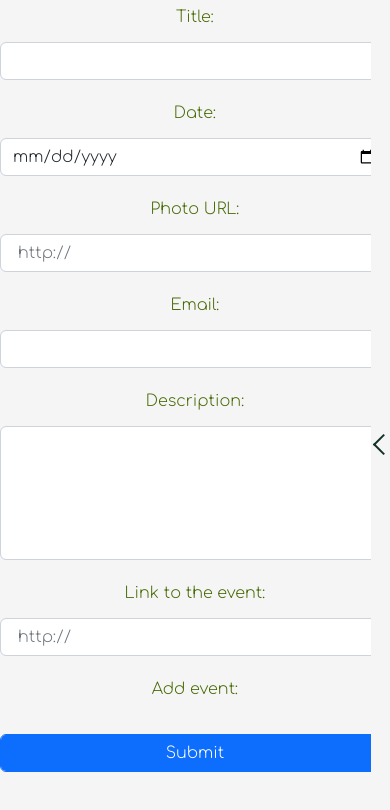
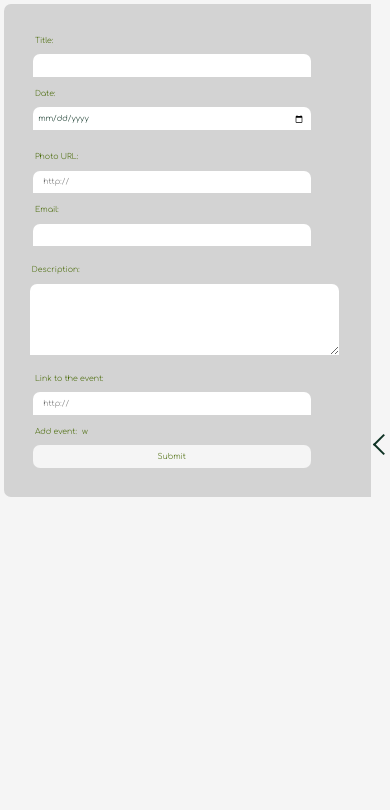
Before and after one commit to EwaDwornik/HerbWebIceland-NextJS, a Next.js app: page /workshop-form in a window 390 px wide. Shown: the top 810 px of the page. Built offline with nearby package versions, Linux system fonts and the light colour scheme.

Commit message:
Formik & Yup

```diff
--- a/package.json
+++ b/package.json
@@ -14,7 +14,8 @@
     "next": "12.3.1",
     "react": "18.2.0",
     "react-dom": "18.2.0",
-    "sass": "^1.55.0"
+    "sass": "^1.55.0",
+    "yup": "^0.32.11"
   },
   "devDependencies": {
     "@types/node": "18.11.0",
--- a/pages/articles.tsx
+++ b/pages/articles.tsx
@@ -55,7 +55,6 @@ function Articles() {
                 </div>
             </div>
             <div>
-
                 {results.map((article, key) =>
                     <div key={article.id}>
                         <div>
--- a/pages/index.tsx
+++ b/pages/index.tsx
@@ -39,7 +39,7 @@ function Home() {
                 <p className="animated bounceInLeft">YOU MIGHT THINK THAT ICELANDIC FLORA IS POOR...</p>
             </div>
             <div className="home-page-decription">
-                <h5>...and you might be right</h5>
+                <p>...and you might be right</p>
                 But! Between the lava fields and glaciers you can find plenty of medical herbs, at least 85,
                 that can help you to improve your life.<br/>
                 Tough climate made them very potent, few leaves taken from birch won’t harm the tree, but their
--- a/pages/workshop-form.tsx
+++ b/pages/workshop-form.tsx
@@ -1,10 +1,12 @@
 import React, {useState} from 'react';
 import {generateIdWorkshop} from "../services/utilities";
-import {Workshop} from "../model";
 import {workshopsDB} from "../data/workshops";
+import {Formik, Form} from "formik";
+import * as Yup from 'yup';
 
 
-const initialState: Workshop = {
+
+const initialState={
     id: -1,
         title: '',
         date: '',
@@ -12,99 +14,156 @@ const initialState: Workshop = {
         email: '',
         description: '',
         event: ''
-};
+}
+const WorkshopSchema = Yup.object().shape({
+    title: Yup.string()
+        .min(2, 'Too short')
+        .max(50, 'Too long')
+        .required('Required'),
+    date: Yup.date().required(),
+    imageWorkshop: Yup.string().required(),
+    email: Yup.string().email('Invalid email').required('Required'),
+    description: Yup.string().min(20, 'Too short').required('Required'),
+    event: Yup.string().required(),
+});
 
-// Form to add a workshop. It is sorted by a date.
+
 
 export function WorkshopForm({addWorkshop}: any) {
     const [formState, setFormState] = useState(initialState);
 
-    const handleSubmit = (event: any) => {
+
+    const handleChange = (event: any) => {
         event.preventDefault();
         workshopsDB.push({...formState, id: generateIdWorkshop()});
+        // Form to add a workshop. It is sorted by a date.
         workshopsDB.sort((a, b) => (b.date > a.date) ? 1 : -1)
         addWorkshop(formState);
         setFormState(initialState);
     };
 
+
     return (
         <div className="center-element ">
-                <form onSubmit={handleSubmit} className="row g-3 center-element">
-                    <div className="col-md-5">
-                        <label className="form-label">Title:</label>
+            <Formik
+                initialValues ={{
+                    id: -1,
+                    title: '',
+                    date: '',
+                    imageWorkshop: '',
+                    email: '',
+                    description: '',
+                    event: ''
+                }}
+                validationSchema={WorkshopSchema}
+                onSubmit={handleChange}
+            >
+
+                {({errors, touched}) => (
+                    <Form className="workshop-form">
+                        <div>
+                            <div className="pos-relative">
+                                <label>Title:</label>
                                 <input
+                                    className="effect-green"
                                     type='text'
-                            className="form-control"
                                     required
                                     value={formState.title}
                                     onChange={e => {
                                         setFormState({...formState, title: e.target.value});
                                     }}/>
+                                <span className="focus-border"></span>
+                                {errors.title ? (
+                                    <div>{errors.title}</div>
+                                ) : null}
                             </div>
-
-                    <div className="col-md-5">
-                        <label className="form-label">Date:</label>
+                            <div className="pos-relative">
+                                <label>Date:</label>
                                 <input
+                                    className="effect-green"
                                     type='date'
-                            className="form-control"
                                     required
                                     value={formState.date}
                                     onChange={e => {
                                         setFormState({...formState, date: e.target.value});
                                     }}/>
+                                <span className="focus-border"></span>
+                                {errors.date ? (
+                                    <div>{errors.date}</div>
+                                ) : null}
                             </div>
-                    <div className="col-md-5">
-                        <label className="form-label">Photo URL:</label>
+                        </div>
+                        <div>
+                            <div className="pos-relative">
+                                <label>Photo URL:</label>
                                 <input
+                                    className="effect-green"
                                     type='text'
-                            className="form-control"
                                     placeholder="http://"
                                     required
                                     value={formState.imageWorkshop}
                                     onChange={e => {
                                         setFormState({...formState, imageWorkshop: e.target.value});
                                     }}/>
+                                <span className="focus-border"></span>
                             </div>
-                    <div className="col-md-5">
-                        <label className="form-label">Email:</label>
+                            <div className="pos-relative">
+                                <label>Email:</label>
                                 <input
+                                    className="effect-green"
                                     type='text'
-                            className="form-control"
                                     required
                                     value={formState.email}
                                     onChange={e => {
                                         setFormState({...formState, email: e.target.value});
-                            }}/></div>
-                    <div className="col-md-10">
-                        <label className="form-label">Description:</label>
+                                    }}/>
+                                <span className="focus-border"></span>
+                                {errors.email && touched.email ? <div>{errors.email}</div> : null}
+                            </div>
+                        </div>
+                        <div className="pos-relative">
+                            <label>Description:</label>
                             <textarea
-                            className="form-control"
+                                className="effect-green"
                                 rows={5}
                                 maxLength={450}
                                 required
                                 value={formState.description}
                                 onChange={e => {
                                     setFormState({...formState, description: e.target.value});
-                            }}/></div>
-                    <div className="col-md-5">
-                        <label className="form-label">Link to the event:</label>
+                                }}/>
+                            <span className="focus-border"></span>
+                            {errors.description ? (
+                                <div>{errors.description}</div>
+                            ) : null}
+                        </div>
+                        <div>
+                            <div className="pos-relative">
+                                <label>Link to the event:</label>
                                 <input
+                                    className="effect-green"
                                     type='text'
-                            className="form-control"
                                     placeholder="http://"
                                     required
                                     value={formState.event}
                                     onChange={e => {
                                         setFormState({...formState, event: e.target.value});
-                            }}/></div>
-
-                    <div className="col-md-5">
-                        <label className="form-label">Add event:</label>
-
-                        <button type="submit" className="btn btn-primary form-control">Submit</button>
+                                    }}/>
+                                <span className="focus-border"></span>
+                                {errors.event ? (
+                                    <div>{errors.event}</div>
+                                ) : null}
                             </div>
 
-                </form>
+                            <div>
+                                <label>Add event:</label>
+                                w <button type="submit">Submit</button>
+                            </div>
+                        </div>
+
+                    </Form>
+                )}
+            </Formik>
         </div>
     )
 }
--- a/pages/workshops.tsx
+++ b/pages/workshops.tsx
@@ -35,16 +35,16 @@ function Workshops() {
 
             </div>
 
-            <button className="btn btn-primary" type="button" data-bs-toggle="collapse"
+            <button  type="button" data-bs-toggle="collapse"
                     data-bs-target="#collapseWorkshop"
                     aria-expanded="false" aria-controls="collapseExample">
                 add workshop
             </button>
 
             <div className="collapse" id="collapseWorkshop">
-                <div className="card form-workshop card-body">
+
                     <WorkshopForm addWorkshop={addWorkshop}/>
-                </div>
+
             </div>
 
             <div>
--- a/styles/globals.css
+++ b/styles/globals.css
@@ -4,6 +4,10 @@ body {
   background-color: whitesmoke;
   text-align: center;
   color: #466803;
+  font-size: 1vw;
+}
+body h5 {
+  font-size: 1.5vw;
 }
 
 a, Link {
@@ -24,6 +28,8 @@ button {
   border: #0F3325 solid 0.5px;
   transition: background-color 1s linear;
   margin-top: 5%;
+  padding: 2%;
+  border-radius: 7px;
 }
 
 button:hover {
@@ -108,7 +114,7 @@ img {
   color: white;
   text-align: right;
   padding-right: 5%;
-  font-size: 0.7vw;
+  font-size: 1vw;
 }
 .credits a {
   text-decoration: none;
@@ -191,20 +197,22 @@ img {
   align-items: center;
   color: whitesmoke;
 }
-#first img, #second img {
-  opacity: 0.5;
-  width: auto;
-}
-#first img:hover, #second img:hover {
-  opacity: 0.6;
-  width: auto;
-}
 #first div, #second div {
   position: absolute;
   bottom: 0;
   right: 0;
   color: whitesmoke;
   padding: 1%;
+}
+
+#second img {
+  opacity: 0.5;
+  max-height: 40vw;
+  width: auto;
+}
+#second img:hover {
+  opacity: 0.6;
+  width: auto;
 }
 
 .home-page-decription {
@@ -270,6 +278,37 @@ img {
 }
 
 /* Herb */
+.lightBoxShadow {
+  display: flex;
+  padding: 2%;
+  margin: 5%;
+  justify-content: space-around;
+  align-items: center;
+  border-radius: 7px;
+}
+
+.lightBoxShadow > div:not(:first-child) {
+  background-color: whitesmoke;
+  padding: 2%;
+  margin: 5%;
+  border-radius: 7px;
+  width: 40%;
+}
+
+.circleBox {
+  display: flex;
+  justify-content: center;
+  align-content: center;
+  border-radius: 50%;
+  background-color: whitesmoke;
+  max-width: 30%;
+  min-width: 400px;
+  padding: 5%;
+}
+.circleBox img {
+  max-height: 300px;
+}
+
 .herb-background {
   background: url("../public/images/ArtHouse-studio.jpg") no-repeat center center fixed;
   -webkit-background-size: cover;
@@ -286,6 +325,18 @@ img {
 }
 .herb-name-box div {
   width: 30%;
+}
+
+.vegetation-box {
+  display: flex;
+  padding: 2%;
+  margin: 5%;
+  justify-content: space-around;
+  align-items: center;
+  border-radius: 7px;
+}
+.vegetation-box img {
+  max-width: 400px;
 }
 
 /* Articles & Workshops */
@@ -310,6 +361,22 @@ img {
   padding: 15%;
   display: grid;
   justify-content: end;
+}
+
+.workshop-form {
+  display: grid;
+  grid-template-columns: 1fr 1fr;
+  justify-items: start;
+  text-align: start;
+  background-color: lightgray;
+  padding: 5%;
+  border-radius: 7px;
+  margin: 5%;
+}
+.workshop-form div input, .workshop-form span, .workshop-form button, .workshop-form textarea {
+  width: 25vw;
+  border: none;
+  margin: 1%;
 }
 
 .workshop-card, .article-card {
@@ -385,7 +452,6 @@ img {
 }
 
 .contact-box {
-  border-radius: 7px;
   display: flex;
   background-color: lightgray;
   padding: 5%;
@@ -401,6 +467,7 @@ img {
 }
 .contactForm div input, .contactForm textarea, .contactForm span, .contactForm button {
   width: 300px;
+  border: none;
 }
 
 .section {
@@ -471,14 +538,31 @@ img {
 }
 
 @media only screen and (max-width: 700px) {
-  .symptom-box, .contact-box, .workshop-box, .article-box, .herb-name-box {
-    flex-direction: column;
-    width: 100%;
+  body {
+    font-size: 2vw;
   }
-  .workshop-card, .article-card {
+  body h5, body h3 {
+    font-size: 2.5vw;
+  }
+  .symptom-box, .contact-box, .workshop-box, .article-box, .herb-name-box, .lightBoxShadow, .vegetation-box, .workshop-description, .workshop-card, .article-card, .workshop-form {
     display: flex;
     flex-direction: column;
-    align-items: center;
+    flex-wrap: wrap;
+    width: 100%;
+    margin: 1%;
+  }
+  .symptom-box div, .symptom-box p, .symptom-box img, .contact-box div, .contact-box p, .contact-box img, .workshop-box div, .workshop-box p, .workshop-box img, .article-box div, .article-box p, .article-box img, .herb-name-box div, .herb-name-box p, .herb-name-box img, .lightBoxShadow div, .lightBoxShadow p, .lightBoxShadow img, .vegetation-box div, .vegetation-box p, .vegetation-box img, .workshop-description div, .workshop-description p, .workshop-description img, .workshop-card div, .workshop-card p, .workshop-card img, .article-card div, .article-card p, .article-card img, .workshop-form div, .workshop-form p, .workshop-form img {
+    max-width: 100%;
+    width: 90%;
+    margin: 1%;
+  }
+  .workshop-form div input, .workshop-form span, .workshop-form button, .workshop-form textarea {
+    width: 100%;
+    border: none;
+    margin: 1%;
+  }
+  #first, #second {
+    height: 200px;
   }
   .navigation {
     right: -50%;
@@ -486,6 +570,10 @@ img {
     grid-template-columns: 1fr 2fr;
   }
 }
+.home-page-decription {
+  padding: 3%;
+}
+
 @media print {
   a[href^=http]:after {
     content: " (" attr(href) ")";
--- a/styles/globals.scss
+++ b/styles/globals.scss
@@ -31,12 +31,15 @@ $theme: #2e3738;
 
 /* overall changes */
 
-
 body {
   font-family: 'Comfortaa', cursive;
   background-color: $maincolor;
   text-align: center;
   color: $dark-green;
+  font-size: 1vw;
+  h5 {
+    font-size: 1.5vw;
+  }
 }
 
 a, Link {
@@ -57,13 +60,14 @@ button {
   border: $super-dark-green solid 0.5px;
   transition: background-color 1s linear;
   margin-top: 5%;
+  padding: 2%;
+  border-radius: 7px;
 }
 
 button:hover {
   color: $maincolor;
   background-color: $dark-green;
 }
-
 
 :focus {
   outline: none;
@@ -142,7 +146,7 @@ img {
   color: white;
   text-align: right;
   padding-right: 5%;
-  font-size: 0.7vw;
+  font-size: 1vw;
   a {
     text-decoration: none;
     color: $maincolor;
@@ -208,7 +212,6 @@ img {
 }
 
 
-
 #first, #second {
   width: 100%;
   height: 500px;
@@ -221,16 +224,6 @@ img {
   align-items: center;
   color: $maincolor;
 
-  img {
-    opacity: 0.5;
-    width: auto;
-  }
-
-  img:hover {
-    opacity: 0.6;
-    width: auto;
-  }
-
   div {
     position: absolute;
     bottom: 0;
@@ -241,9 +234,19 @@ img {
 
 }
 
+#second {
+  img {
+    opacity: 0.5;
+    max-height: 40vw;
+    width: auto;
+  }
+  img:hover {
+    opacity: 0.6;
+    width: auto;
+  }
+}
 .home-page-decription {
   padding: 10%;
-
 }
 
 .home-page-navigation {
@@ -298,6 +301,7 @@ img {
     margin: 2%;
   }
 }
+
  .workshop-box p, .article-box p {
   width: 40%
 }
@@ -307,6 +311,38 @@ img {
 }
 
 /* Herb */
+
+.lightBoxShadow {
+  display: flex;
+  padding: 2%;
+  margin: 5%;
+  justify-content: space-around;
+  align-items: center;
+  border-radius: 7px;
+}
+
+.lightBoxShadow >  div:not(:first-child){
+  background-color: $maincolor;
+  padding: 2%;
+  margin: 5%;
+  border-radius: 7px;
+  width: 40%
+}
+
+.circleBox {
+  display: flex;
+  justify-content: center;
+  align-content: center;
+  border-radius: 50%;
+  background-color: $maincolor;
+  max-width: 30%;
+  min-width: 400px;
+  padding: 5%;
+  img {
+    max-height: 300px;
+  }
+}
+
 
 .herb-background {
   @include parallax-background("../public/images/ArtHouse-studio.jpg");
@@ -321,6 +357,18 @@ img {
   }
   div {
     width: 30%;
+  }
+}
+
+.vegetation-box {
+  display: flex;
+  padding: 2%;
+  margin: 5%;
+  justify-content: space-around;
+  align-items: center;
+  border-radius: 7px;
+  img {
+    max-width: 400px;
   }
 }
 
@@ -341,7 +389,22 @@ img {
   justify-content: end;
 }
 
+.workshop-form {
+  display: grid;
+  grid-template-columns: 1fr 1fr;
+  justify-items: start;
+  text-align: start;
+  background-color: $shadow-color;
+  padding: 5%;
+  border-radius: 7px;
+  margin: 5%;
+  div input, span, button, textarea {
+    width: 25vw;
+    border: none;
+    margin: 1%;
+  }
 
+}
 
 .workshop-card, .article-card {
   display: flex;
@@ -416,7 +479,6 @@ img {
 
 
 .contact-box {
-  border-radius: 7px;
   display: flex;
   background-color: lightgray;
   padding: 5%;
@@ -432,6 +494,7 @@ img {
 
   div input, textarea, span, button {
     width: 300px;
+    border: none;
   }
 
 }
@@ -509,17 +572,37 @@ img {
 
 @media only screen and (max-width: 700px) {
 
-  .symptom-box, .contact-box, .workshop-box, .article-box, .herb-name-box {
+  body {
+    font-size: 2vw;
+    h5, h3 {
+      font-size: 2.5vw;
+    }
+     }
+
+  .symptom-box, .contact-box, .workshop-box, .article-box, .herb-name-box, .lightBoxShadow, .vegetation-box, .workshop-description, .workshop-card, .article-card, .workshop-form {
+display: flex;
     flex-direction: column;
-    width: 100%
+    flex-wrap: wrap;
+    width: 100%;
+    margin: 1%;
+    div, p, img {
+      max-width: 100%;
+      width: 90%;
+      margin: 1%;
+    }
+      }
+  .workshop-form {
+    div input, span, button, textarea {
+      width: 100%;
+      border: none;
+      margin: 1%;
+    }
   }
 
+  #first, #second {
+    height: 200px;
+    }
 
-  .workshop-card, .article-card {
-    display: flex;
-    flex-direction: column;
-    align-items: center;
-  }
   .navigation {
     right: -50%;
     width: 55%;
@@ -527,6 +610,9 @@ img {
   }
 }
 
+.home-page-decription {
+  padding: 3%;
+}
 @media print {
   a[href^="http"]:after {
     content: " (" attr(href) ")";
```
Also changed, not shown: pages/contact.tsx (+25 -1 lines), pages/herb/[id].tsx (+20 -13 lines), 2 other files (tests, documents, lock files or other folders). Lines whose indentation alone changed are shown as unchanged.
